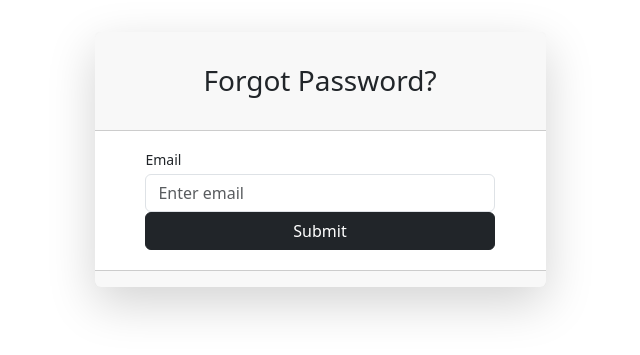
After one commit to siva1002/PM-tool, a Django app: page /api/accounts/password-reset/ in a window 1280 px wide. The commit adds this page. Shown: the top 355 px of the page, without its empty margins (320-960 px from the left). Run offline with Django 4.2, Linux system fonts and the light colour scheme; parts of the project's set-up code (start-up, migrations or seed data) failed here and were passed over.

Commit message:
forget password added

```diff
--- a/accounts/serializer.py
+++ b/accounts/serializer.py
@@ -29,10 +29,9 @@ class LoginViewSerializer(serializers.Serializer):
     password=serializers.CharField()
 
 class UserUpdateSerializer(serializers.ModelSerializer):
-    userrole=serializers.CharField(source='role.rolename',required=False)
     class Meta:
         model=User
-        fields=['id','email','age','address','phone','username','role','userrole']
+        fields=['id','email','age','address','phone','username','role']
         read_only_fields = ('username','id')
 
 class RolesSerializer(serializers.ModelSerializer):
--- a/accounts/signal.py
+++ b/accounts/signal.py
@@ -8,5 +8,4 @@ User=get_user_model()
 
 @receiver(post_save,sender=User)
 def send_notification(sender,instance, **kwargs):
-
-    mailsender.delay(instance.email,instance.username)
+    mailsender.delay(instance.id)
--- a/accounts/urls.py
+++ b/accounts/urls.py
@@ -1,6 +1,8 @@
 
 from django.urls import path
 from accounts import apis
+from accounts import views
+from django.contrib.auth import views as auth_views
 
 urlpatterns = [
     path('profile/',apis.ProfileCreateView.as_view()),
@@ -11,4 +13,16 @@ urlpatterns = [
     path('roles',apis.RoleCreateAPIView.as_view()),
     path('role/<int:pk>',apis.RoleUpdateAPIview.as_view()),
 
+    #---------------------#
+    # Password Reset URLS #
+    #---------------------#
+    path('password-reset-confirm/<uidb64>/<token>/',
+         auth_views.PasswordResetConfirmView.as_view(template_name='user/password_reset_confirm.html'),
+         name='password_reset_confirm'),
+    path('password-reset-complete/',
+         auth_views.PasswordResetCompleteView.as_view(template_name='user/password_reset_complete.html'),
+         name='password_reset_complete'),
+    path('password-reset/', views.PasswordResetView.as_view(), name='password_reset'),
+
+
 ]
--- a/accounts/views.py
+++ b/accounts/views.py
@@ -1,9 +1,17 @@
 import datetime
 import logging
+from typing import Any
+from django.http import HttpRequest, HttpResponse
+from django.urls import reverse_lazy
+from django.contrib.auth.views import PasswordResetView
+from django.contrib.messages.views import SuccessMessageMixin
+from django.shortcuts import render,redirect
+from django.contrib.auth import REDIRECT_FIELD_NAME, get_user_model
+from django.contrib import messages
 
-from django.shortcuts import render
 
 logger = logging.getLogger(__name__)
+User=get_user_model()
 
 
 def index(request):
@@ -15,3 +23,20 @@ def index(request):
 
 def page1(request):
     return render(request, "page1.html")
+
+
+
+class PasswordResetView(SuccessMessageMixin,PasswordResetView):
+    template_name = 'user/password_reset.html'
+    email_template_name = 'user/password_reset_email.html'
+    success_message = "We've emailed you instructions for setting your password, " \
+                      "if an account exists with the email you entered. You should receive them shortly." \
+                      " If you don't receive an email, " \
+                      "please make sure you've entered the address you registered with, and check your spam folder."
+    success_url = reverse_lazy('index')
+    def post(self, request: HttpRequest, *args: str, **kwargs: Any) -> HttpResponse:
+        user=User.objects.filter(email__iexact=request.POST.get('email'))
+        if user:
+            return super().post(request, *args, **kwargs)
+        else:
+            return render(request, 'user/password_reset.html',context={"message":"User does not exist"})
--- a/management/serializers.py
+++ b/management/serializers.py
@@ -31,10 +31,11 @@ class TaskSerializer(serializers.ModelSerializer):
 
     def validate(self, attrs):
         try:
-            project=models.Project.objects.filter(stakeholders__in=[attrs.get('owner')]).get(sprints=attrs.get('sprints'))
+            project=models.Sprint.objects.get(pk=attrs.get('sprint').id,project__stakeholders__in=[attrs.get('owner')])
             if project:
                 return super().validate(attrs)
         except Exception as e:
+            print(e)
             raise serializers.ValidationError(detail="User not assigned to project")
 
 
--- /dev/null
+++ b/templates/base.html
@@ -0,0 +1,20 @@
+<!DOCTYPE html>
+<html lang="en">
+
+<head>
+    <meta charset="UTF-8">
+    <meta name="viewport" content="width=device-width, initial-scale=1.0">
+    <title>Document</title>
+    <link href="https://cdn.jsdelivr.net/npm/bootstrap@5.3.2/dist/css/bootstrap.min.css" rel="stylesheet"
+        integrity="sha384-T3c6CoIi6uLrA9TneNEoa7RxnatzjcDSCmG1MXxSR1GAsXEV/Dwwykc2MPK8M2HN" crossorigin="anonymous">
+    <script src="https://cdn.jsdelivr.net/npm/bootstrap@5.3.2/dist/js/bootstrap.bundle.min.js"
+        integrity="sha384-C6RzsynM9kWDrMNeT87bh95OGNyZPhcTNXj1NW7RuBCsyN/o0jlpcV8Qyq46cDfL"
+        crossorigin="anonymous"></script>
+</head>
+
+<body>
+{% block content %}
+{% endblock %}
+</body>
+
+</html>
--- a/templates/index.html
+++ b/templates/index.html
@@ -20,6 +20,7 @@
     <script src="https://code.jquery.com/jquery-3.5.1.slim.min.js"></script>
     <script src="https://cdn.jsdelivr.net/npm/@popperjs/core@2.9.3/dist/umd/popper.min.js"></script>
     <script src="https://maxcdn.bootstrapcdn.com/bootstrap/4.5.2/js/bootstrap.min.js"></script>
+    <a href="{% url 'password_reset' %}" >ResetPassword</a>
 
 </body>
 </html>
--- /dev/null
+++ b/templates/user/password_reset.html
@@ -0,0 +1,58 @@
+{%extends 'base.html' %}
+{% block content %}
+    <div class="form-content my-3 p-3">
+        <div class="container">
+            <div class="row justify-content-center">
+                <div class="col-lg-5">
+                    <div class="card shadow-lg border-0 rounded-lg mt-0 mb-3">
+                        <div class="card-header justify-content-center">
+                            <div id="error_div"></div>
+                            <h3 class="font-weight-light my-4 text-center">Forgot Password?</h3>
+                        </div>
+                        {{ message}}
+                        {% if form.errors %}
+                        <div class="alert alert-danger alert-dismissible" role="alert">
+                            <div id="form_errors">
+                                {% for key, value in form.errors.items %}
+                                <strong>{{ value }}</strong>
+                                {% endfor %}
+                            </div>
+                            <button type="button" class="close" data-dismiss="alert" aria-label="Close">
+                                <span aria-hidden="true">&times;</span>
+                            </button>
+                        </div>
+                        {% endif %}
+                        <div class="card-body">
+                            <form method="POST">
+                                {% csrf_token %}
+                                <div class="form-row">
+                                    <div class="col-md-10 offset-md-1">
+                                        <div class="form-group">
+                                            <label class="small mb-1" for="id_email">Email</label>
+                                            <input type="email" name="email" class="form-control" autocomplete="email"
+                                                maxlength="254" required id="id_email" placeholder="Enter email">
+                                        </div>
+                                    </div>
+                                </div>
+                                <div class="form-row">
+                                    <div class="col-md-10 offset-md-1">
+                                        <div class="form-group mt-0 mb-1">
+                                            <button type="submit" class="col-md-12 btn btn-dark">Submit
+                                            </button>
+                                        </div>
+                                    </div>
+                                </div>
+                            </form>
+                        </div>
+                        <div class="card-footer text-center">
+                            <div class="small">
+                            </div>
+                        </div>
+                    </div>
+                </div>
+            </div>
+        </div>
+
+    </div>
+</div>
+{% endblock content %}
--- /dev/null
+++ b/templates/user/password_reset_complete.html
@@ -0,0 +1 @@
+<h1>Password Reset successfully</h1>
```
Also changed, not shown: accounts/celerytasks.py (+3 -7 lines), service/mailservice.py (+32 -5 lines), templates/user/password_reset_confirm.html (added, +71 -0 lines), templates/user/password_reset_email.html (added, +12 -0 lines).
